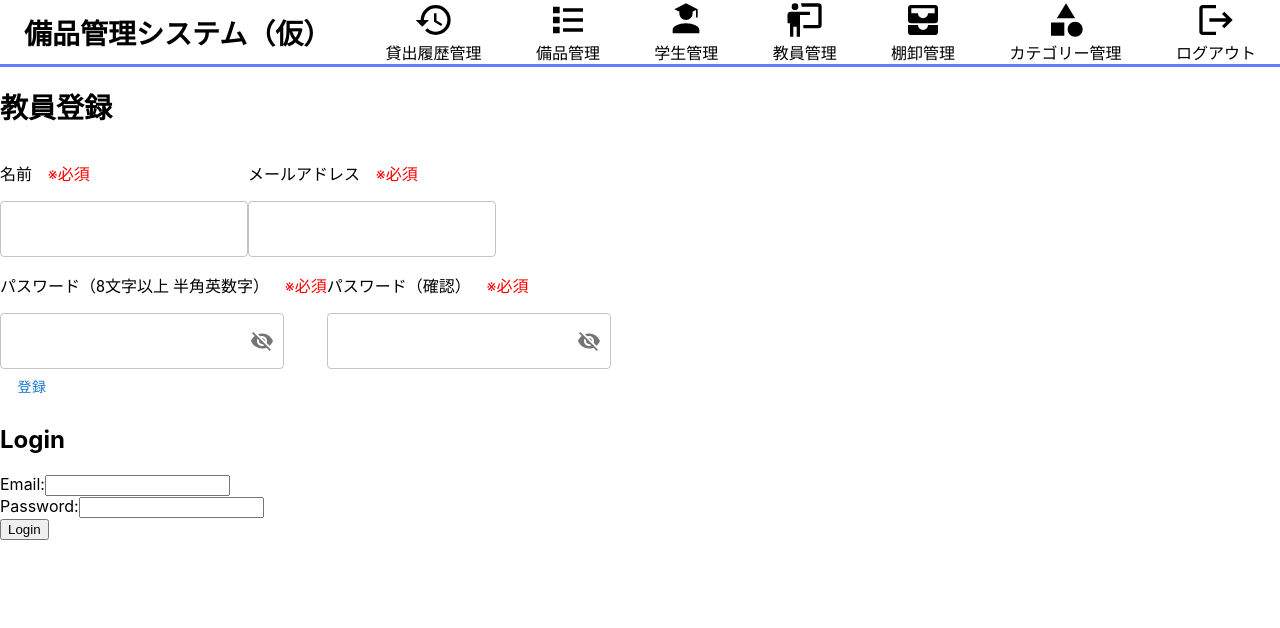
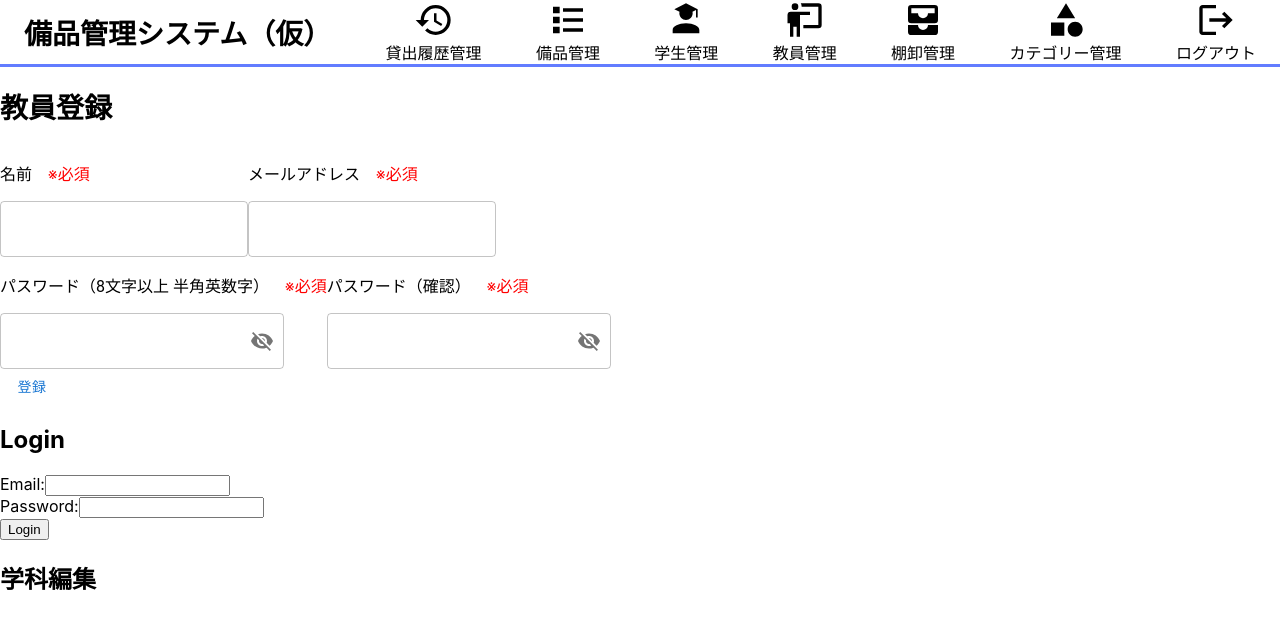
Before and after one commit to takumiTakahata/equipment_management_system, a React (Create React App) app in the folder equipment_management_app/: page /department_edit in a window 1280 px wide. Shown: the top 628 px of the page. Built offline with nearby package versions, Linux system fonts and the light colour scheme.

Commit message:
学科編集ページ作成・route設定

```diff
--- /dev/null
+++ b/equipment_management_app/src/components/department_edit.tsx
@@ -0,0 +1,9 @@
+function DepartmentEdit() {
+  return (
+    <div>
+      <h2>学科編集</h2>
+    </div>
+  );
+}
+
+export default DepartmentEdit;
--- a/equipment_management_app/src/routes/admin_route.tsx
+++ b/equipment_management_app/src/routes/admin_route.tsx
@@ -8,6 +8,7 @@ import TeacherList from "../components/teacher_list";
 import TeacherEdit from "../components/teacher_edit";
 import DepartmentList from "../components/department_list";
 import DepartmentRegister from "../components/department_register";
+import DepartmentEdit from "../components/department_edit";
 
 function AdminRoute() {
   return (
@@ -31,6 +32,8 @@ function AdminRoute() {
         <Route path="/department_list" element={<DepartmentList />} />
         {/* 学科登録画面 */}
         <Route path="/department_register" element={<DepartmentRegister />} />
+        {/* 学科編集画面 */}
+        <Route path="/department_edit" element={<DepartmentEdit />} />
       </Routes>
     </div>
   );
```
